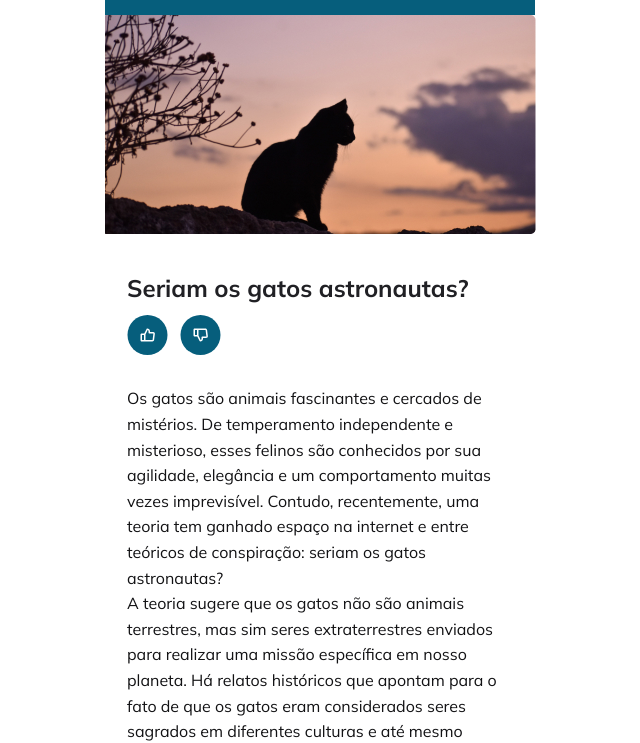
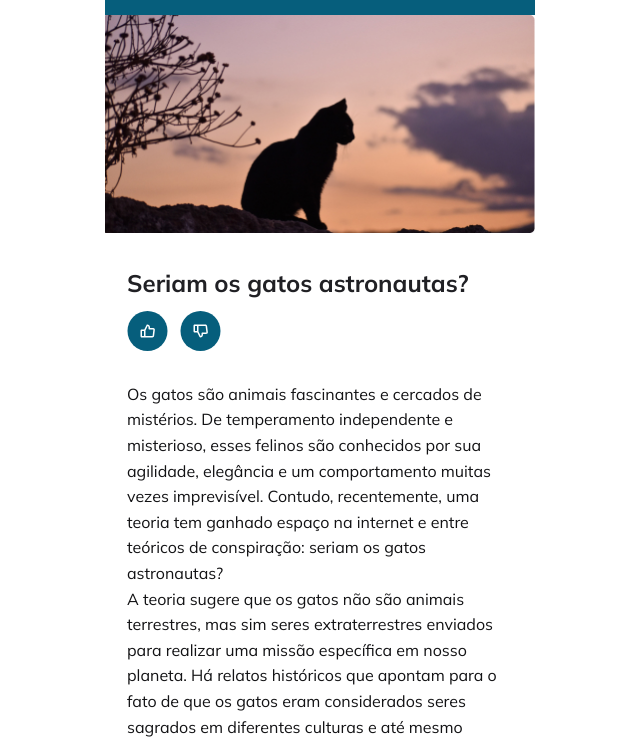
Before and after one commit to gutoayres/Projeto-04, a plain HTML site: page Blog Gatos/index.html in a window 1280 px wide. Shown: the part 57-800 px from the top of the page, without its empty margins (320-960 px from the left). Drawn offline with Linux system fonts and the light colour scheme.

Commit message:
update css and html

```diff
--- a/Blog Gatos/index.html
+++ b/Blog Gatos/index.html
@@ -14,7 +14,7 @@
 
 </head>
 <body>
-    <div id="app">
+    <div class="app">
         <header>
             <nav>
                 <img class="logo" src="./assets/paw.svg" alt="imagem da logomarca">
@@ -32,10 +32,9 @@
 
         </header>
 
+        <img class="cat" src="./assets/cat.jpg" alt="imagem de um gato">
 
         <div class="box1">
-            <img class="cat" src="./assets/cat.jpg" alt="imagem de um gato">
-
 
             <main>
                 <h1>Seriam os gatos astronautas?</h1>
--- a/Blog Gatos/style.css
+++ b/Blog Gatos/style.css
@@ -20,7 +20,7 @@ body {
     background: #FFF;
 }
 
-#app {
+.app {
     width: 43rem;
 
     margin-inline: auto;
```
